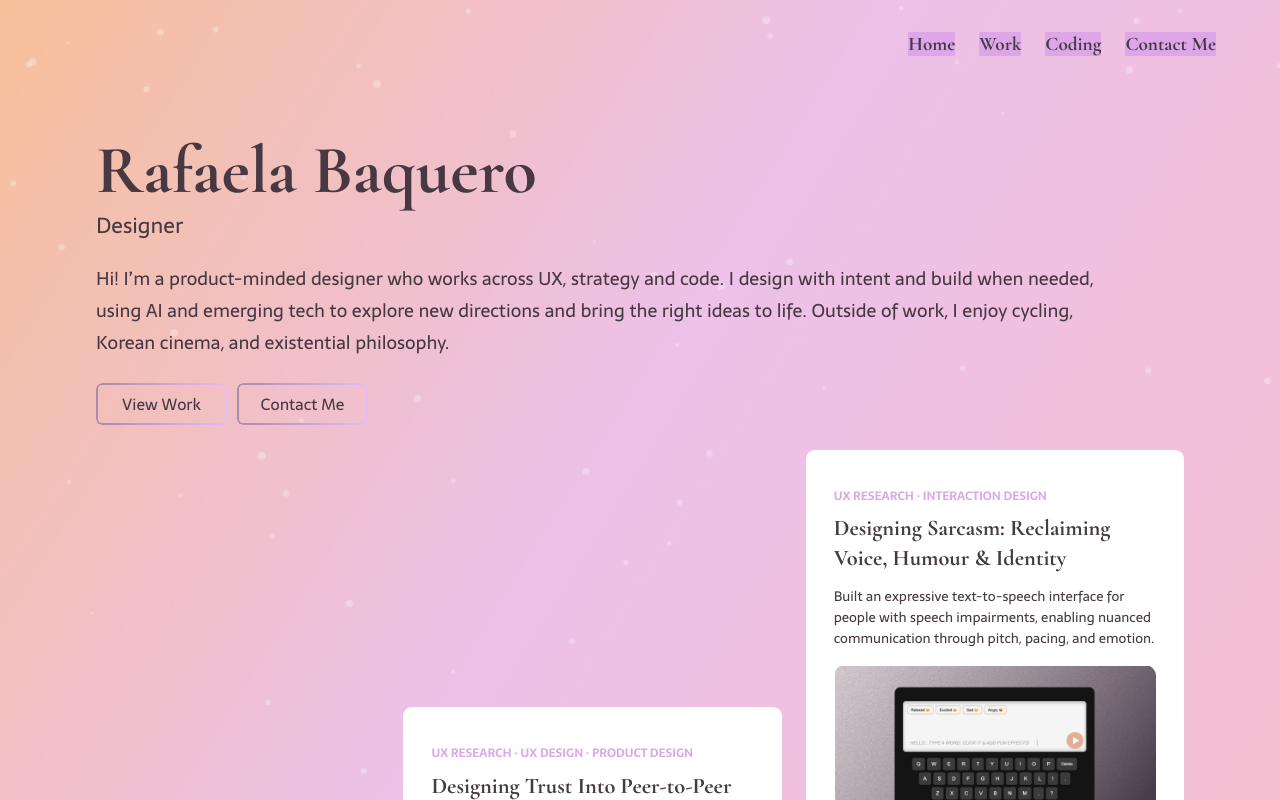
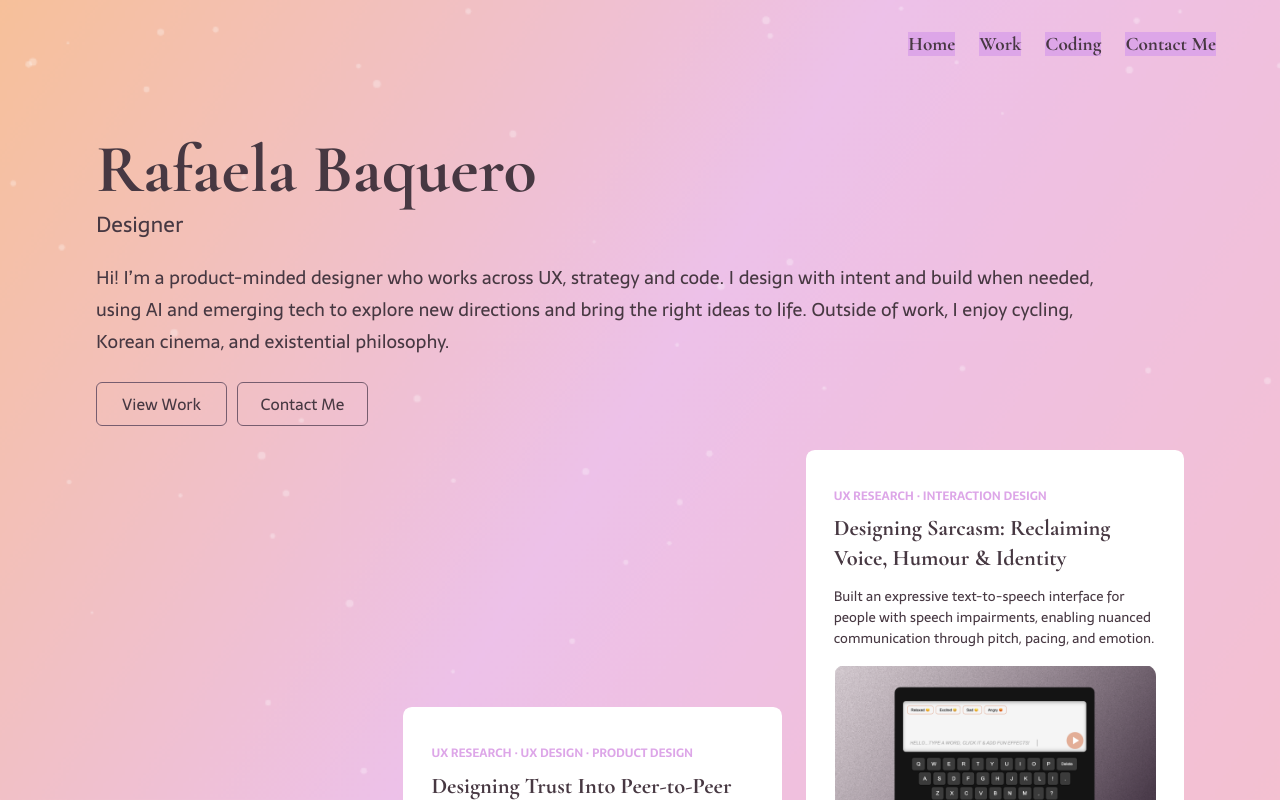
Before and after one commit to starmir77/my-portfolio, a React (Vite) app: page / in a window 1280 px wide. Shown: the top 800 px of the page. Built offline with nearby package versions, Linux system fonts and the light colour scheme; a web font is replaced by a local one.

Commit message:
CSS update

```diff
--- a/src/index.css
+++ b/src/index.css
@@ -1756,38 +1756,7 @@ Contact Me Section
   text-decoration: none;
   width: 95%;
   overflow: hidden;
-}
-
-.hero-button::before {
-  content: "";
-  position: absolute;
-  z-index: -1;
-  inset: 0;
-  padding: 2px;
-  border-radius: 6px;
-  background: linear-gradient(270deg, #775d6f, #eac1ff, #775d6f);
-  background-size: 400% 400%;
-  animation: whiteBorderGlow 7s linear infinite;
-
-  -webkit-mask:
-    linear-gradient(#fff 0 0) content-box,
-    linear-gradient(#fff 0 0);
-  -webkit-mask-composite: xor;
-  mask-composite: exclude;
-}
-
-@keyframes whiteBorderGlow {
-  0% {
-    background-position: 0% 50%;
-  }
-
-  50% {
-    background-position: 100% 50%;
-  }
-
-  100% {
-    background-position: 0% 50%
-  }
+  border: 1.5px solid #775d6f;
 }
 
 .hero-button:hover {
```
